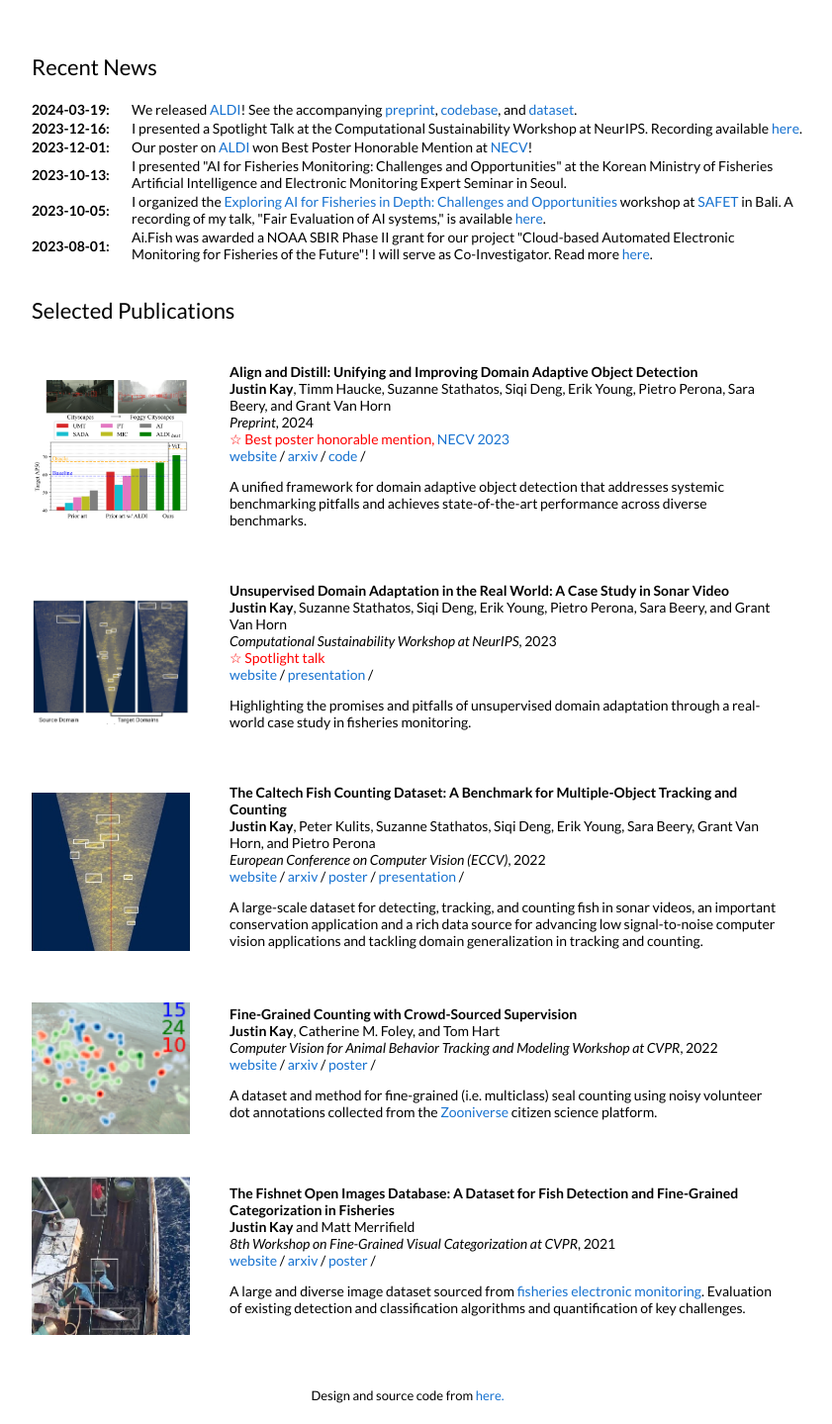
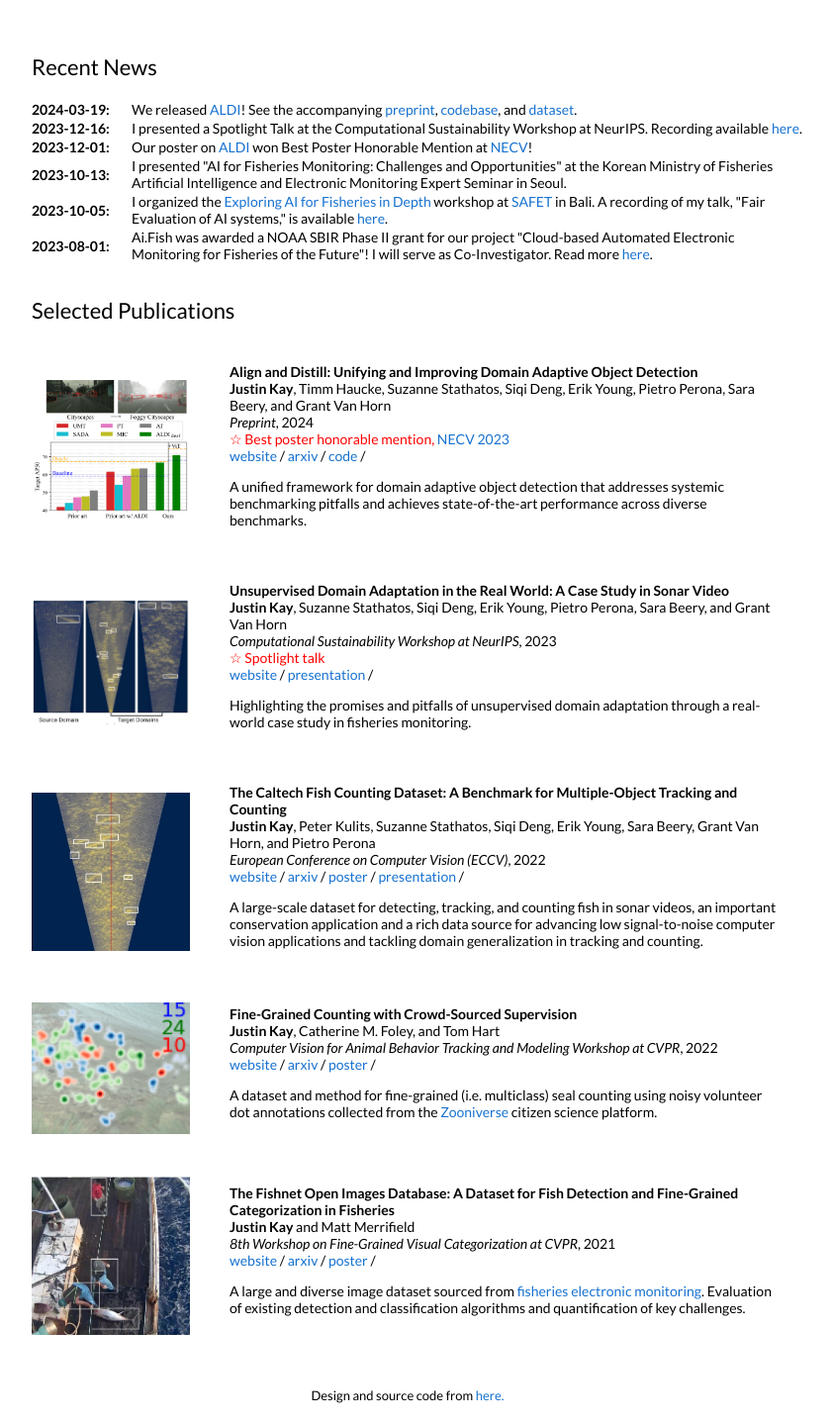
Before and after one commit to justinkay/justinkay.github.io, a Jekyll site: the page built from _posts/2024-02-20-aldi.md, in a window 1280 px wide, cut to the strip 327-1766 px from the top of the page. Shown: the whole strip at 99% size, without its empty margins (228-1069 px from the left). Built offline with Jekyll 4.4.1, drawn with Linux system fonts in a browser that asks for light colours.

Commit message:
Update news.yml

```diff
--- a/_data/news.yml
+++ b/_data/news.yml
@@ -16,7 +16,7 @@
 
 - date: 2023-10-05
   blurb: >-
-    I organized the <a href="https://ai-safet.github.io/">Exploring AI for Fisheries in Depth: Challenges and Opportunities</a> workshop at <a href="https://safet.fish/next-safet-conference/">SAFET</a> in Bali. A recording of my talk, "Fair Evaluation of AI systems," is available <a href="https://www.youtube.com/watch?si=uPbSOhE_FS1hulQI&t=1255&v=v_b4oXedBQk&feature=youtu.be">here</a>.
+    I organized the <a href="https://ai-safet.github.io/">Exploring AI for Fisheries in Depth</a> workshop at <a href="https://safet.fish/next-safet-conference/">SAFET</a> in Bali. A recording of my talk, "Fair Evaluation of AI systems," is available <a href="https://www.youtube.com/watch?si=uPbSOhE_FS1hulQI&t=1255&v=v_b4oXedBQk&feature=youtu.be">here</a>.
 
 - date: 2023-08-01
   blurb: >-
```
